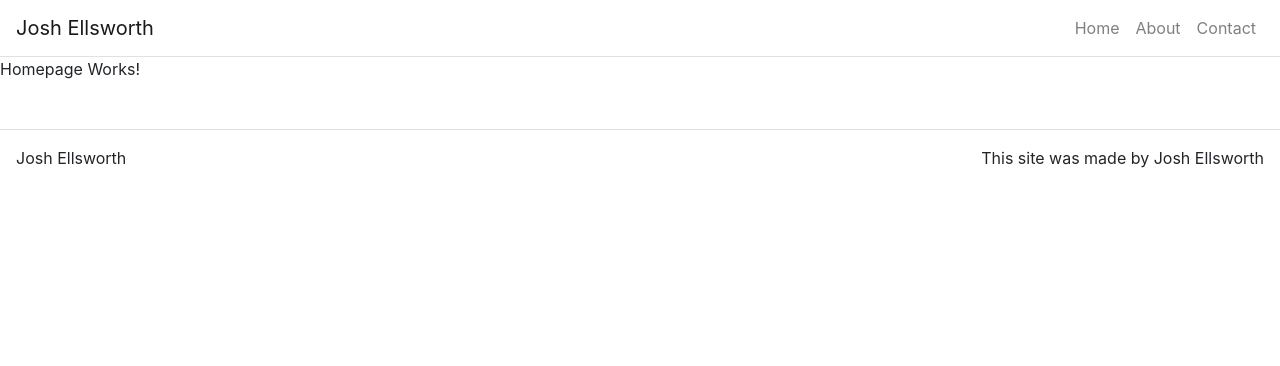
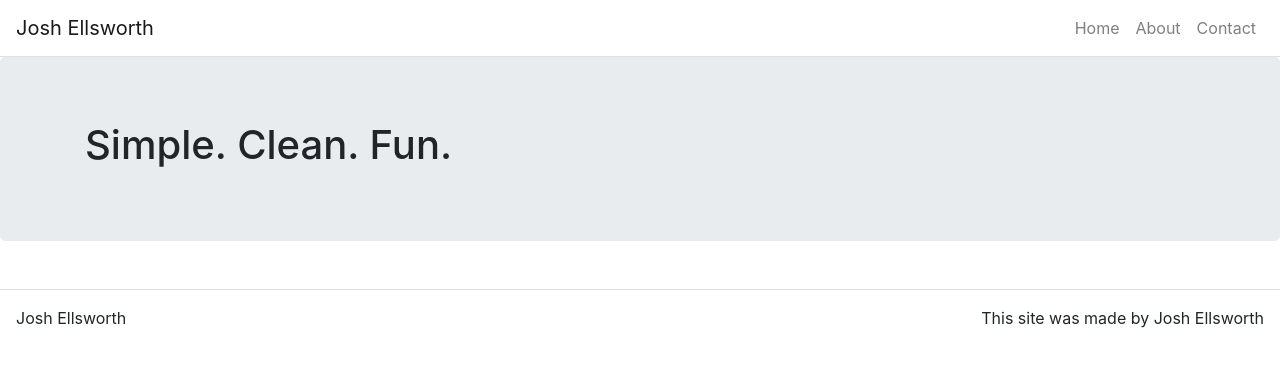
Before and after one commit to joshuaellsworth1/personal-website, a React (Create React App) app: page / in a window 1280 px wide. Shown: the top 366 px of the page. Built offline with nearby package versions, Linux system fonts and the light colour scheme.

Commit message:
creating homepage props

```diff
--- /dev/null
+++ b/src/components/Hero.js
@@ -0,0 +1,25 @@
+import React from 'react';
+import Jumbotron from 'react-bootstrap/Jumbotron';
+import Container from 'react-bootstrap/Container';
+import Row from 'react-bootstrap/Row';
+import Col from 'react-bootstrap/Col';
+
+
+function Hero(props) {
+
+    return (
+        <Jumbotron>
+            <Container>
+                <Row>
+                    <Col>
+                        {props.title && <h1>{props.title}</h1>}
+                        {props.subTitle && <h3>{props.subTitle}</h3>}
+                        {props.text && <h3>{props.text}</h3>}
+                    </Col>
+                </Row>
+            </Container>
+        </Jumbotron>
+    );
+}
+
+export default Hero;
--- a/src/pages/HomePage.js
+++ b/src/pages/HomePage.js
@@ -1,9 +1,11 @@
 import React from 'react';
+
+import Hero from '../components/Hero'
 
 function HomePage(props) {
 
     return (
-        <p>Homepage Works!</p>
+        <Hero title={props.title} />
     );
 }
 
```
